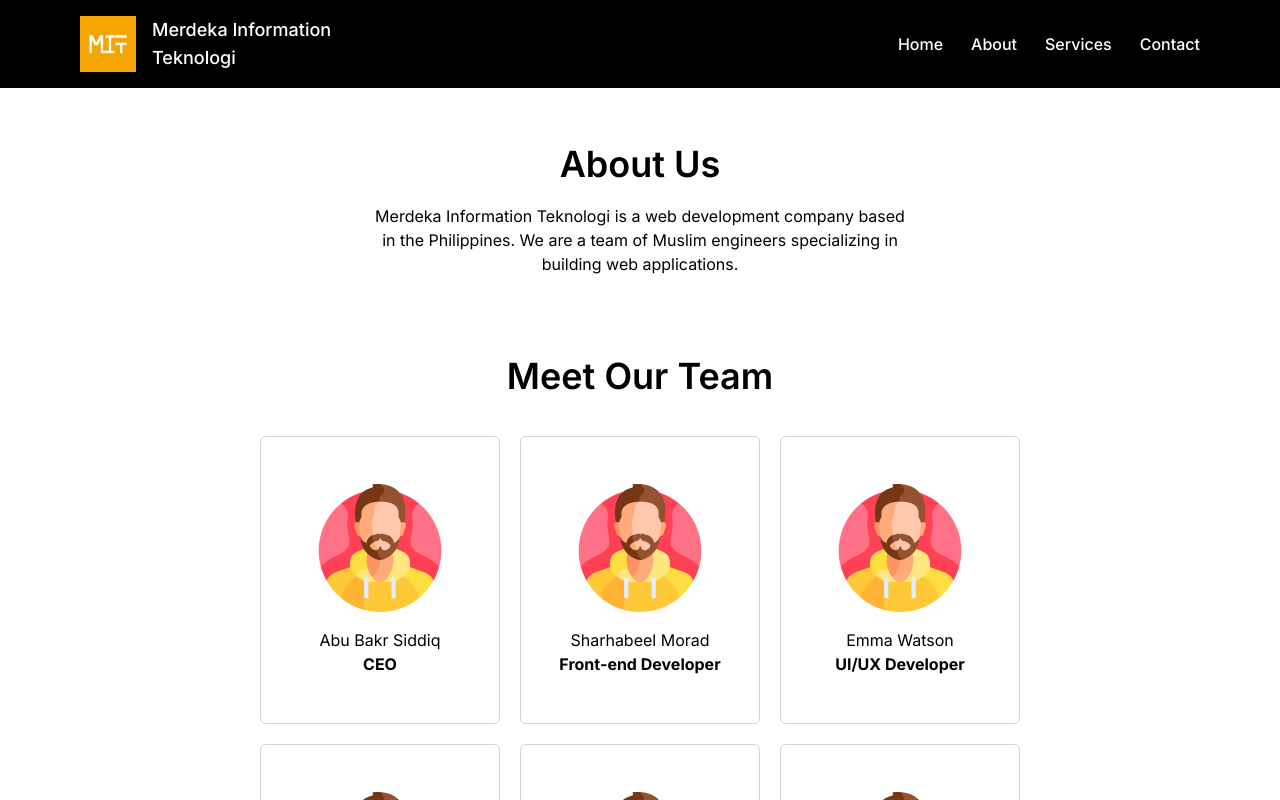
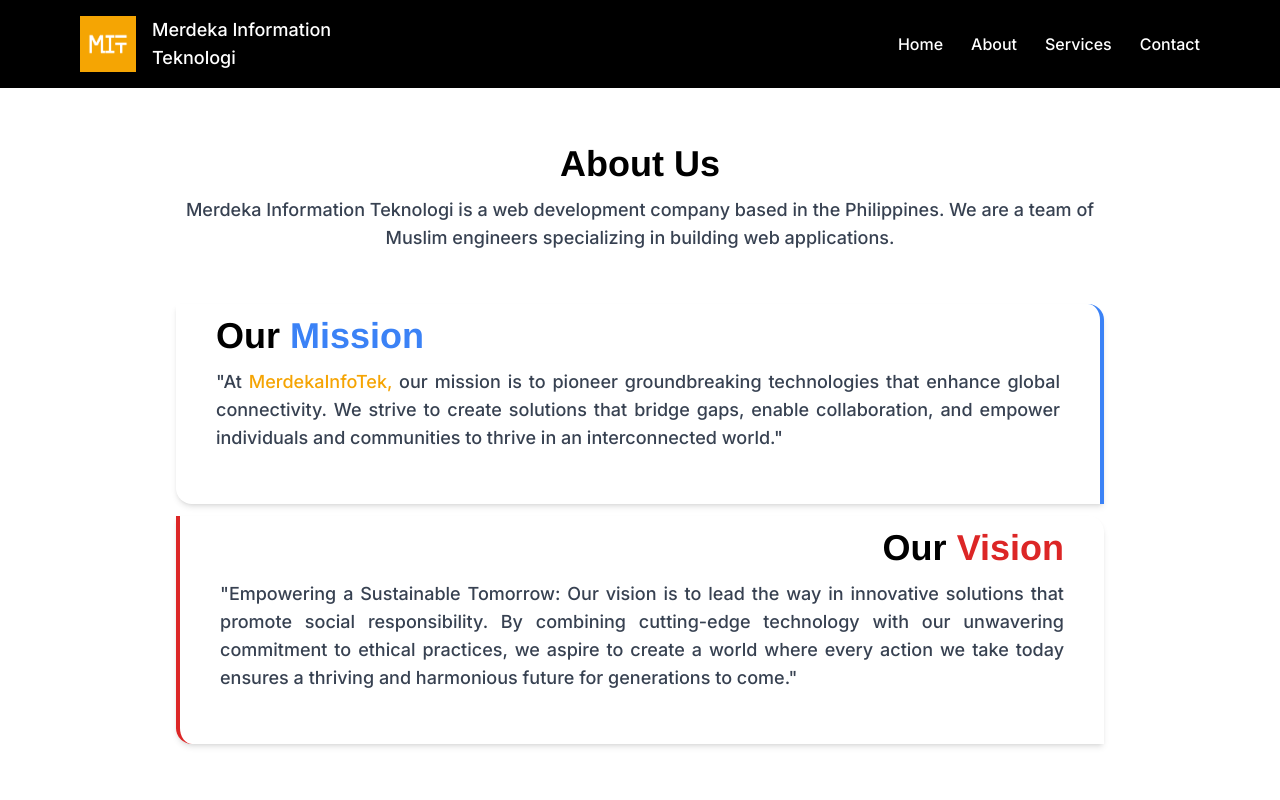
Before and after one commit to abelmorad/merdekainfotek, a Next.js app: page /about in a window 1280 px wide. Shown: the top 800 px of the page. Built offline with nearby package versions, Linux system fonts and the light colour scheme.

Commit message:
MissionVision added

```diff
--- a/src/app/about/page.tsx
+++ b/src/app/about/page.tsx
@@ -1,26 +1,32 @@
 'use client'
+import React, { useRef } from 'react'
 import TeamCard from '@/components/cards/TeamCard'
-import { motion } from 'framer-motion'
+import { motion, useInView } from 'framer-motion'
 import { fadeIn } from '@/util/variants'
+import MissionVision from '@/components/MissionVision'
 
-const page = () => {
+
+const Page = () => {
+  const ref = useRef(null);
+  const isInView = useInView(ref, { once: true });
+
   return (
     <section
       id="about"
       className="flex flex-col pt-36 pb-20 mobile:text-center mobile:px-4 tablet:px-16 desktop:px-44"
     >
-      <section className="flex flex-col gap-10">
+      <div className="md:container md:mx-auto flex flex-col gap-3">
         <div className="flex-col">
-          <motion.h1 className="capitalize mb-5 font-semibold text-4xl">
+          <h1 className="title">
             about us
-          </motion.h1>
-          <p className="desktop:px-48">
+          </h1>
+          <p className="sub_title">
             Merdeka Information Teknologi is a web development company based in
             the Philippines. We are a team of Muslim engineers specializing in
             building web applications.
           </p>
         </div>
-      </section>
+        <MissionVision />
         <div className="flex-col my-20">
           <motion.h2
             variants={fadeIn('up', 0.2)}
@@ -32,17 +38,19 @@ const page = () => {
             meet our team
           </motion.h2>
           <motion.div
+            ref={ref}
+            className="flex flex-col items-center gap-5 tablet:grid tablet:grid-flow-col tablet:grid-rows-3 tablet:place-content-center laptop:grid-rows-2 desk"
+            initial="hidden"
+            animate={isInView ? "show" : "hidden"}
+            exit="hidden"
             variants={fadeIn('up', 0.3)}
-          initial="hidden"
-          animate="show"
-          exit="hidden"
-          className="flex flex-col items-center gap-5 tablet:grid tablet:grid-flow-col tablet:grid-rows-3 tablet:place-content-center laptop:grid-rows-2 desk"
           >
             <TeamCard />
           </motion.div>
+        </div>
       </div>
     </section>
   )
 }
 
-export default page
+export default Page
--- a/src/app/globals.css
+++ b/src/app/globals.css
@@ -51,6 +51,6 @@
     @apply capitalize text-xl mobile:text-2xl tablet:text-3xl desktop:text-4xl font-semibold mb-3
   }
   .sub_title{
-    @apply mb-10 desktop:text-lg tablet:text-base mobile:text-sm text-gray-700 font-medium
+    @apply mb-3 tablet:mb-10 desktop:text-lg tablet:text-base mobile:text-sm text-gray-700 font-medium
   }
 }
--- /dev/null
+++ b/src/components/MissionVision.tsx
@@ -0,0 +1,44 @@
+'use client'
+import React from 'react'
+import { motion } from 'framer-motion'
+import { fadeIn } from '@/util/variants'
+
+
+const Mission = () => {
+
+    return (
+        <>
+            {/* mission */}
+            <motion.div
+                variants={fadeIn('right', 0.1)}
+                initial="hidden"
+                animate="show"
+                exit="hidden"
+                whileInView={{ opacity: 1, scale: 1 }}
+                viewport={{ once: true }}
+                className='rounded-tr-2xl rounded-bl-2xl mx-auto flex flex-col shadow-md px-4 py-7 max-h-full border-r-blue-500 border-r-4 tablet:py-3 tablet:px-10'>
+                <h4 className='title text-left'>Our <span className='text-blue-500'> Mission</span></h4>
+                <p className='sub_title text-justify'> &quot;At <span className='text-customColor'>MerdekaInfoTek,</span>  our mission is to pioneer groundbreaking technologies that enhance global connectivity.
+                    We strive to create solutions that bridge gaps, enable collaboration,
+                    and empower individuals and communities to thrive in an interconnected world.&quot;</p>
+            </motion.div>
+
+            {/* vision */}
+            <motion.div
+                variants={fadeIn('left', 0.1)}
+                initial="hidden"
+                animate="show"
+                exit="hidden"
+                className='rounded-tr-2xl rounded-bl-2xl mx-auto flex flex-col shadow-md px-4 py-7 border-l-red-600 border-l-4 tablet:py-3 tablet:px-10'>
+                <h4 className='title text-right '>Our <span className='text-red-600'>Vision</span> </h4>
+                <p className='sub_title text-justify'> &quot;Empowering a Sustainable Tomorrow: Our vision is to
+                    lead the way in innovative solutions that promote social responsibility.
+                    By combining cutting-edge technology with our unwavering commitment to ethical practices,
+                    we aspire to create a world where every action we take today ensures a thriving and harmonious future
+                    for generations to come.&quot;</p>
+            </motion.div>
+        </>
+    )
+}
+
+export default Mission
--- a/tailwind.config.ts
+++ b/tailwind.config.ts
@@ -13,7 +13,11 @@ const config: Config = {
         "gradient-conic":
           "conic-gradient(from 180deg at 50% 50%, var(--tw-gradient-stops))",
       },
+      colors: {
+        customColor: 'rgb(245,164,3)',
+      }
     },
+
     screens: {
       mobile: "320px",
       // => @media (min-width: 375px) { ... }
```
Lines whose indentation alone changed are shown as unchanged.
